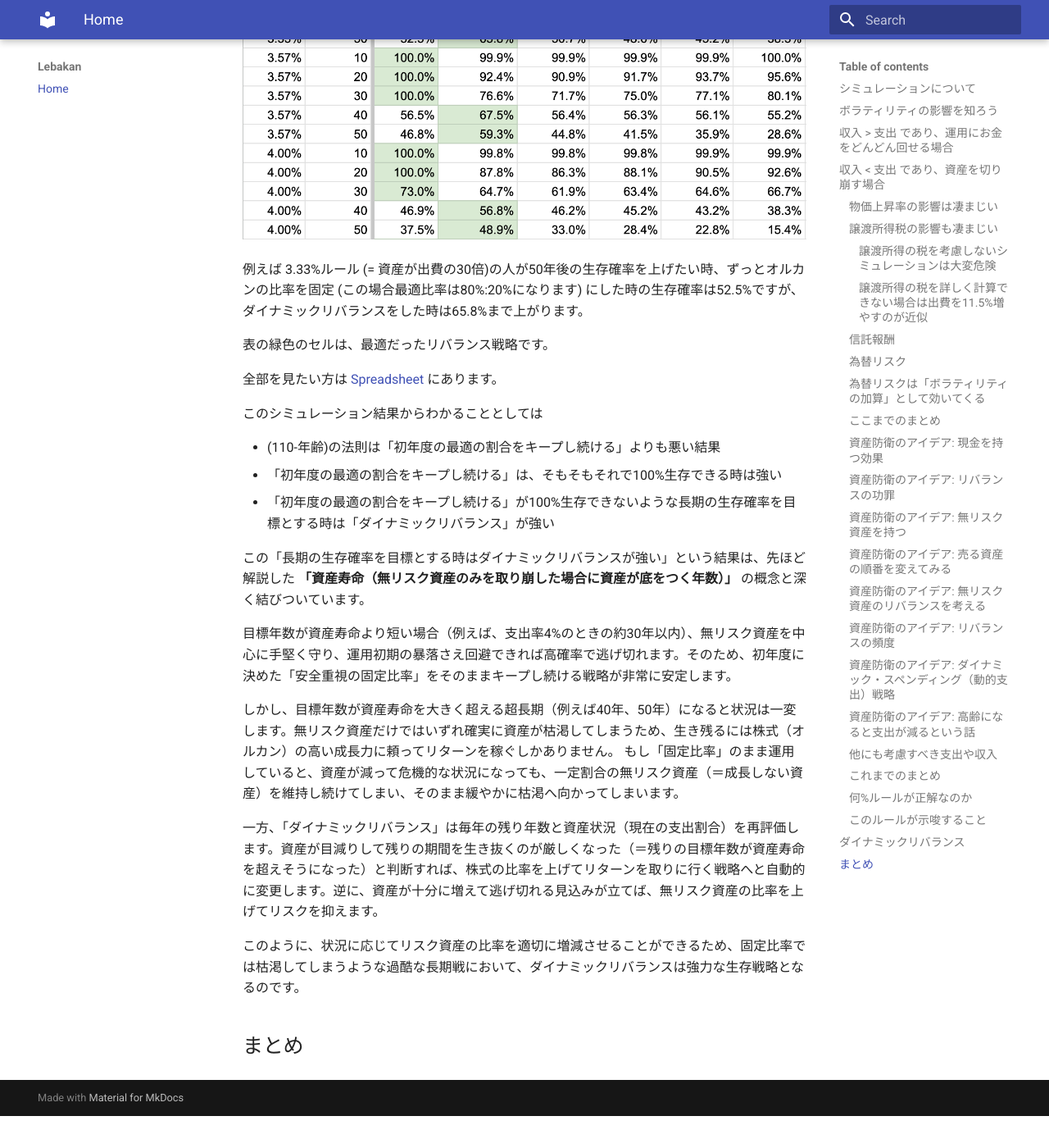
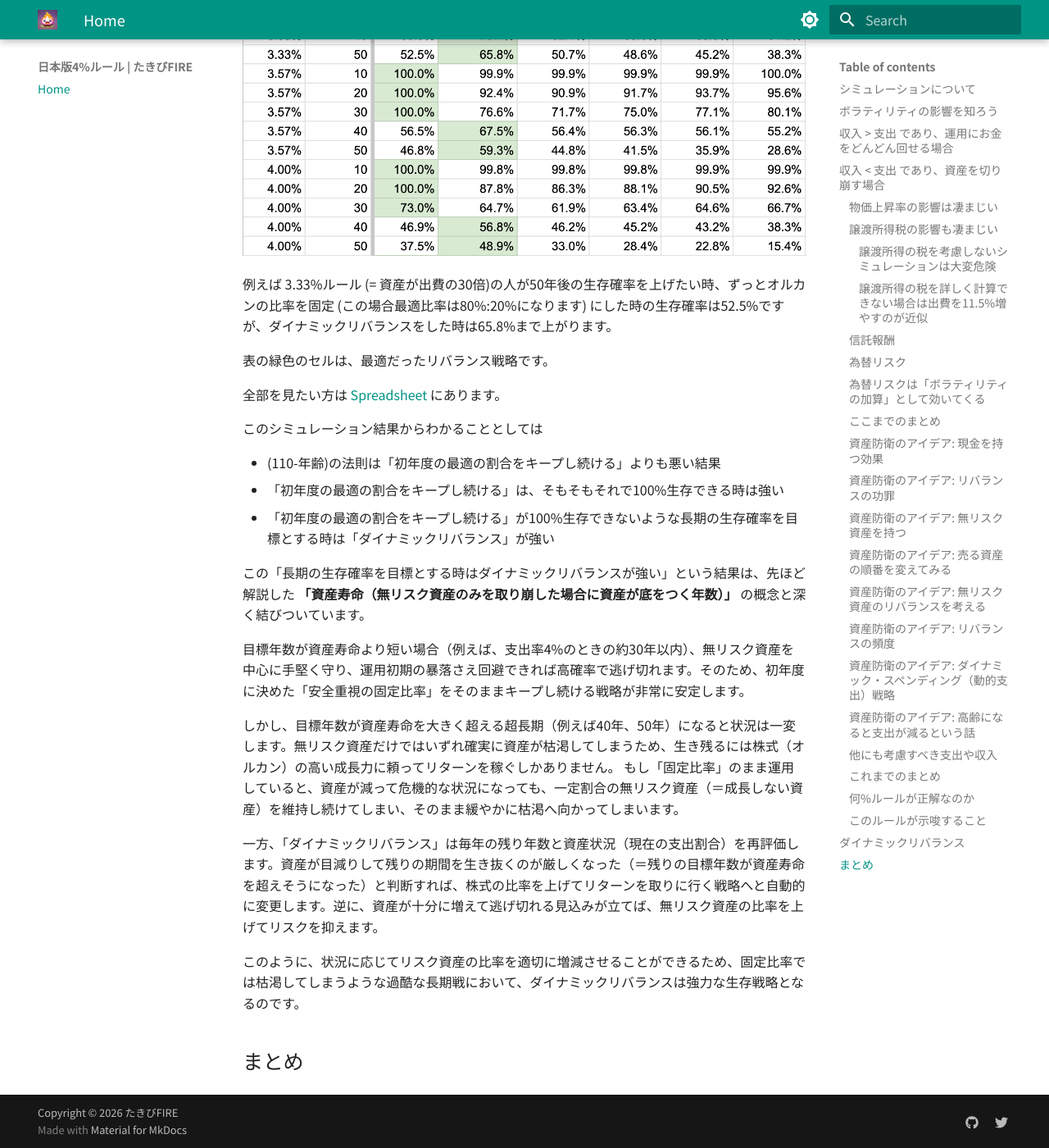
Before and after one commit to TakibiFire/JapaneseTrinityStudy, an MkDocs documentation site: the page built from docs/report.md, in a window 1280 px wide and 1400 px high, scrolled down 42197 px. Shown: the whole window at 82% size. Built offline with MkDocs 1.6.1 and Material for MkDocs 9.7.7, drawn with Linux system fonts in a browser that asks for light colours; before the commit the page ends 43558 px from its top, so only the background shows below that.

Commit message:
feat(docs): upgrade MkDocs Material theme UI and configurations
- **Branding**: Set custom site logo (`takibi.png`) and favicon (`favicon.png`).
- **Styling**: Add `extra.css` for Japanese font support (Noto Sans JP) and modern UI tweaks (rounded corners, animations).
- **Navigation & UX**: Enable advanced Material features including Light/Dark mode toggle, `header.autohide`, `toc.follow`, `navigation.tracking`, and improved search UI.
- **Markdown & Formatting**: Configure `toc` with `uslugify` for proper Japanese URL hashes, add permalink copy icons, and enable plugins like `admonition` and `superfences`.
- **Metadata**: Add social footer links, updated copyright, and `git-revision-date-localized` for accurate "Last Updated" timestamps.

```diff
--- /dev/null
+++ b/docs/stylesheets/extra.css
@@ -0,0 +1,62 @@
+/* 日本語フォントの設定 */
+:root {
+  --md-text-font: "Noto Sans JP", "Hiragino Sans", "Hiragino Kaku Gothic ProN", "Yu Gothic UI", "Meiryo UI", sans-serif;
+  --md-code-font: "Roboto Mono", "SFMono-Regular", "Consolas", "Liberation Mono", "Menlo", monospace;
+}
+
+/* Google Fontsから日本語フォントを読み込み */
+@import url('https://fonts.googleapis.com/css2?family=Noto+Sans+JP:wght@300;400;500;700&family=Roboto+Mono&display=swap');
+
+/* カスタムカラー変数 */
+:root {
+  --md-accent-fg-color: #ff6f00;
+  --md-accent-fg-color--transparent: #ff6f001a;
+}
+
+/* ナビゲーションの改善 */
+.md-nav__title {
+  font-weight: 600;
+}
+
+.md-nav__link {
+  border-radius: 0.1rem;
+  transition: background-color 125ms;
+}
+
+.md-nav__link:hover {
+  background-color: var(--md-accent-fg-color--transparent);
+}
+
+/* ページ遷移アニメーション */
+.md-content {
+  animation: fadeIn 0.3s ease-in-out;
+}
+
+@keyframes fadeIn {
+  from { opacity: 0; transform: translateY(0.5rem); }
+  to { opacity: 1; transform: translateY(0); }
+}
+
+/* コードブロック改善 */
+.md-typeset pre > code {
+  border-radius: 0.5rem;
+}
+
+/* テーブル改善 */
+.md-typeset table:not([class]) {
+  border-radius: 0.5rem;
+  overflow: hidden;
+  box-shadow: 0 0.2rem 1rem rgba(0, 0, 0, 0.05);
+}
+
+/* 検索ボックス改善 */
+.md-search__input {
+  border-radius: 2rem;
+}
+
+/* ダークモード用の調整 */
+[data-md-color-scheme="slate"] {
+  --md-hue: 210;
+  --md-default-bg-color: #1a1a1a;
+  --md-default-fg-color: #e1e5e9;
+}
--- a/mkdocs.yml
+++ b/mkdocs.yml
@@ -1,16 +1,81 @@
-site_name: Lebakan
+site_name: 日本版4%ルール | たきびFIRE
 site_dir: dist
 use_directory_urls: false
 
 theme:
   name: material
+  favicon: imgs/favicon.png
+  logo: imgs/takibi.png
+  font:
+    text: Noto Sans JP
+    code: Roboto Mono
+  palette:
+    # Light mode
+    - media: "(prefers-color-scheme: light)"
+      scheme: default
+      primary: teal
+      accent: deep orange
+      toggle:
+        icon: material/brightness-7
+        name: ダークモードに切り替え
+    # Dark mode
+    - media: "(prefers-color-scheme: dark)"
+      scheme: slate
+      primary: teal
+      accent: deep orange
+      toggle:
+        icon: material/brightness-4
+        name: ライトモードに切り替え
   features:
+    - content.code.copy
+    - content.tooltips
+    - header.autohide
+    - navigation.expand
     - navigation.instant
+    - navigation.path
     - navigation.sections
     - navigation.top
+    - navigation.tracking
+    - search.highlight
+    - search.suggest
+    - toc.follow
+
+copyright: Copyright &copy; 2026 たきびFIRE
+
+extra:
+  social:
+    - icon: fontawesome/brands/github
+      link: https://github.com/TakibiFire/JapaneseTrinityStudy
+    - icon: fontawesome/brands/twitter
+      link: https://twitter.com/takibi333
+      name: たきび@FIRE
 
 extra_css:
   - stylesheets/tailwind.css
+  - stylesheets/extra.css
+
+plugins:
+  - search:
+      lang: ja
+      separator: '[\s\-\.]+'
+      prebuild_index: true
+  - git-revision-date-localized:
+      type: datetime
+      timezone: Asia/Tokyo
+      locale: ja
+      fallback_to_build_date: true
+
+markdown_extensions:
+  - admonition
+  - pymdownx.details
+  - pymdownx.superfences
+  - pymdownx.highlight:
+      anchor_linenums: true
+  - pymdownx.inlinehilite
+  - pymdownx.snippets
+  - toc:
+      permalink: "🔗"
+      slugify: !!python/name:pymdownx.slugs.uslugify
 
 nav:
   - Home: report.md
```
Also changed, not shown: docs/imgs/favicon.png (added), docs/imgs/takibi.png (added).
